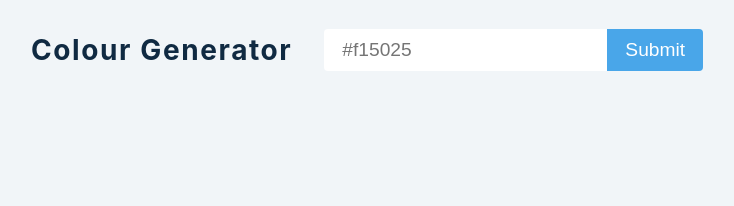
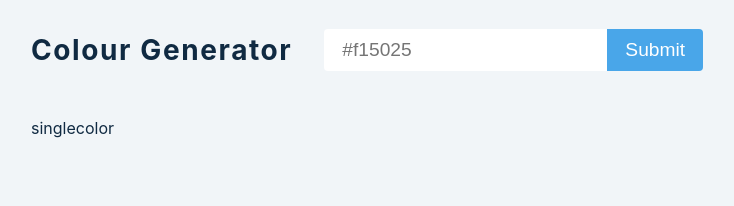
Before and after one commit to SHANIB-C-K/Colour-Generator-React, a React (Create React App) app: page / in a window 1280 px wide. Shown: the top 206 px of the page, without its empty margins (1-735 px from the left). Built offline with nearby package versions, Linux system fonts and the light colour scheme.

Commit message:
singlecolor.js imported in second section in Home.js file

```diff
--- a/src/components/Home/Home.js
+++ b/src/components/Home/Home.js
@@ -1,4 +1,5 @@
 import React from "react";
+import SingleColor from "../SingleColour/SingleColor";
 
 const Home = () => {
   return (
@@ -10,6 +11,10 @@ const Home = () => {
           <button className="btn">Submit</button>
         </form>
       </section>
+
+      <section className="color">
+        <SingleColor />
+      </section>
     </>
   );
 };
```
